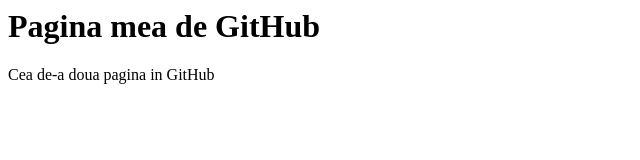
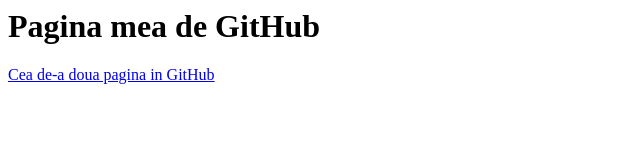
Before and after one commit to andreealucaciu/andreealucaciu.github.io, a plain HTML site: page index.html in a window 1280 px wide. Shown: the whole page, without its empty margins (0-640 px from the left). Drawn offline with Linux system fonts and the light colour scheme.

Commit message:
Update index.html

```diff
--- a/index.html
+++ b/index.html
@@ -1,2 +1,2 @@
 <h1>Pagina mea de GitHub</h1>
-<a:href="pagina.html">Cea de-a doua pagina in GitHub</a>
+<a href="pagina.html">Cea de-a doua pagina in GitHub</a>
```
